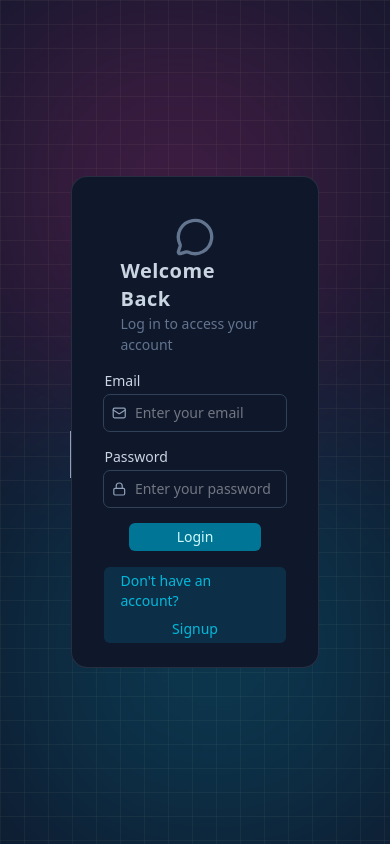
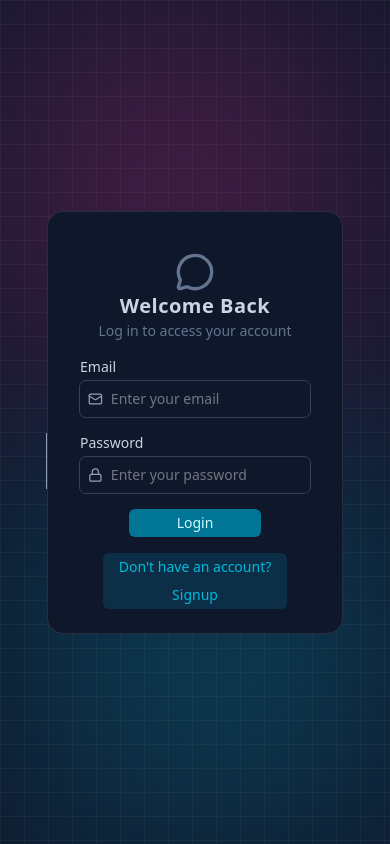
Before and after one commit to dagisolo10/chat-app, a React (Vite) app in the folder frontend/: page /login in a window 390 px wide. Built offline with nearby package versions, Linux system fonts and the light colour scheme; no server answers.

Commit message:
responsive

```diff
--- a/frontend/src/App.jsx
+++ b/frontend/src/App.jsx
@@ -18,7 +18,7 @@ function App() {
     if (isCheckingAuth) return <LoadingPage />;
 
     return (
-        <div className="h-screen p-8 lg:px-8 bg-main relative flex items-center justify-center overflow-hidden">
+        <div className="h-screen bg-main relative flex items-center justify-center overflow-hidden">
             <Deco />
             <Routes>
                 <Route path="/" element={authUser ? <ChatPage /> : <Navigate to="/login" />} />
--- a/frontend/src/components/ChatAnimatedBorder.jsx
+++ b/frontend/src/components/ChatAnimatedBorder.jsx
@@ -2,7 +2,7 @@ import React from "react";
 
 export default function ChatAnimatedBorder({ children }) {
     return (
-        <div className="h-screen relative overflow-hidden w-full z-1 flex items-center justify-center">
+        <div className="h-[95vh] p-2 px-4 lg:px-8 relative overflow-hidden w-full z-1 flex items-center justify-center">
             <div className="z-1 animated-border w-full h-full p-0.25 rounded-2xl">
                 <div className="flex z-3 bg-main w-full h-full border border-white/10 rounded-2xl">{children}</div>
             </div>
```
